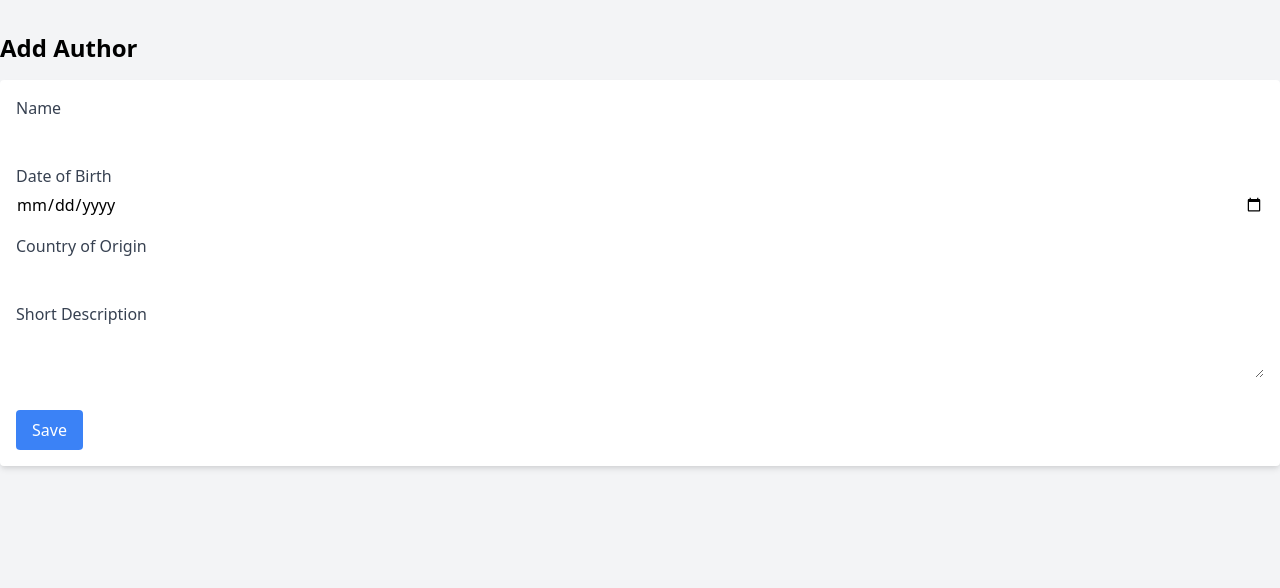
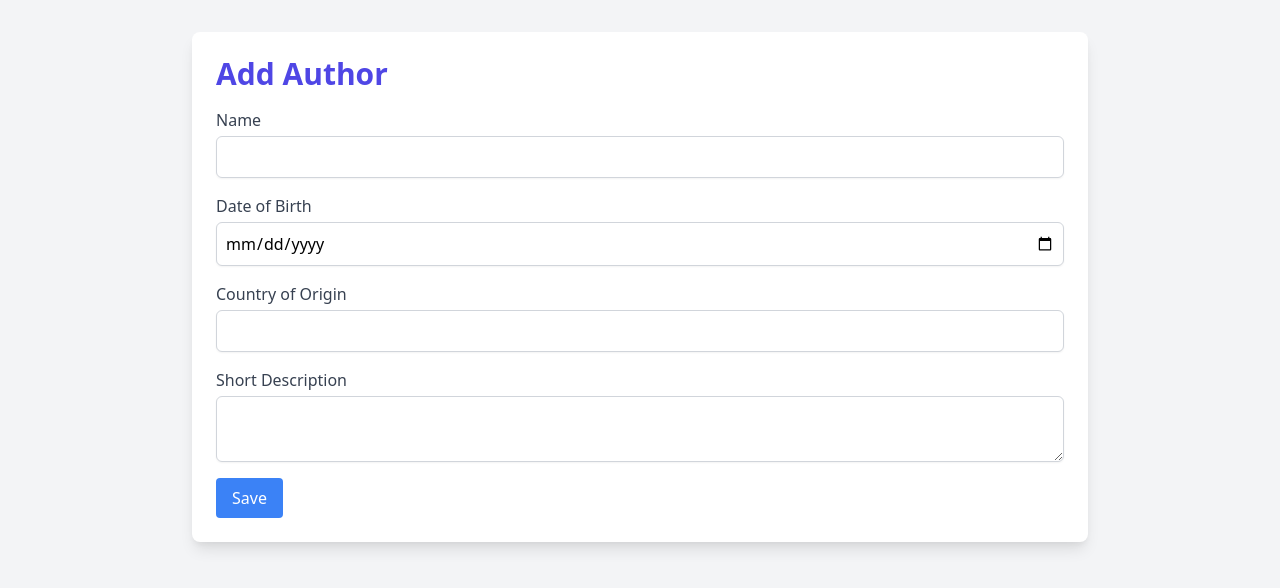
Before and after one commit to Rodrigo-Vildosola/A1_SOFTWARE_ARCHITECTURE, a Django app: page /author/new/ in a window 1280 px wide. Shown: the part 60-648 px from the top of the page. Run offline with Django 4.2, Linux system fonts and the light colour scheme.

Commit message:
Changed views

```diff
--- a/reviews/templates/authors/author_form.html
+++ b/reviews/templates/authors/author_form.html
@@ -3,25 +3,27 @@
 {% block title %}{% if author %}Edit Author{% else %}Add Author{% endif %}{% endblock %}
 
 {% block content %}
-<h1 class="text-2xl font-bold mb-4">{% if author %}Edit Author{% else %}Add Author{% endif %}</h1>
-<form method="post" class="bg-white p-4 rounded shadow-md">
+<div class="max-w-4xl mx-auto bg-white shadow-lg rounded-lg overflow-hidden mt-6 p-6">
+    <h1 class="text-3xl font-bold mb-4 text-indigo-600">{% if author %}Edit Author{% else %}Add Author{% endif %}</h1>
+    <form method="post" class="space-y-4">
         {% csrf_token %}
-    <div class="mb-4">
+        <div>
             <label for="name" class="block text-gray-700">Name</label>
-        <input type="text" id="name" name="name" value="{% if author %}{{ author.name }}{% endif %}" class="mt-1 block w-full">
+            <input type="text" id="name" name="name" value="{% if author %}{{ author.name }}{% endif %}" class="mt-1 p-2 block w-full border border-gray-300 rounded-md shadow-sm">
         </div>
-    <div class="mb-4">
+        <div>
             <label for="date_of_birth" class="block text-gray-700">Date of Birth</label>
-        <input type="date" id="date_of_birth" name="date_of_birth" value="{% if author %}{{ author.date_of_birth|date:'Y-m-d' }}{% endif %}" class="mt-1 block w-full">
+            <input type="date" id="date_of_birth" name="date_of_birth" value="{% if author %}{{ author.date_of_birth|date:'Y-m-d' }}{% endif %}" class="mt-1 p-2 block w-full border border-gray-300 rounded-md shadow-sm">
         </div>
-    <div class="mb-4">
+        <div>
             <label for="country_of_origin" class="block text-gray-700">Country of Origin</label>
-        <input type="text" id="country_of_origin" name="country_of_origin" value="{% if author %}{{ author.country_of_origin }}{% endif %}" class="mt-1 block w-full">
+            <input type="text" id="country_of_origin" name="country_of_origin" value="{% if author %}{{ author.country_of_origin }}{% endif %}" class="mt-1 p-2 block w-full border border-gray-300 rounded-md shadow-sm">
         </div>
-    <div class="mb-4">
+        <div>
             <label for="short_description" class="block text-gray-700">Short Description</label>
-        <textarea id="short_description" name="short_description" class="mt-1 block w-full">{% if author %}{{ author.short_description }}{% endif %}</textarea>
+            <textarea id="short_description" name="short_description" class="mt-1 p-2 block w-full border border-gray-300 rounded-md shadow-sm">{% if author %}{{ author.short_description }}{% endif %}</textarea>
         </div>
-    <button type="submit" class="mt-4 bg-blue-500 text-white px-4 py-2 rounded">Save</button>
+        <button type="submit" class="mt-4 bg-blue-500 text-white px-4 py-2 rounded hover:bg-blue-600 transition duration-300">Save</button>
     </form>
+</div>
 {% endblock %}
```
Also changed, not shown: reviews/templates/authors/author_confirm_delete.html (+9 -7 lines), reviews/templates/authors/author_detail.html (+11 -7 lines), reviews/templates/authors/author_list.html (+6 -4 lines), reviews/utils.py (+38 -14 lines). Lines whose indentation alone changed are shown as unchanged.
